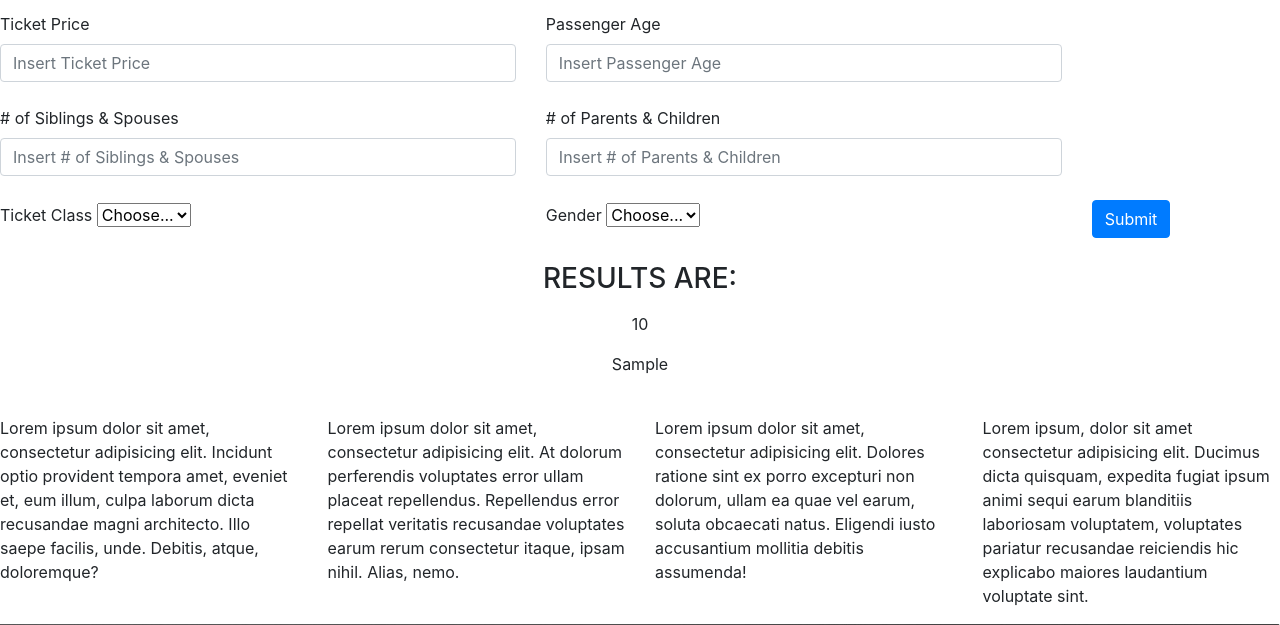
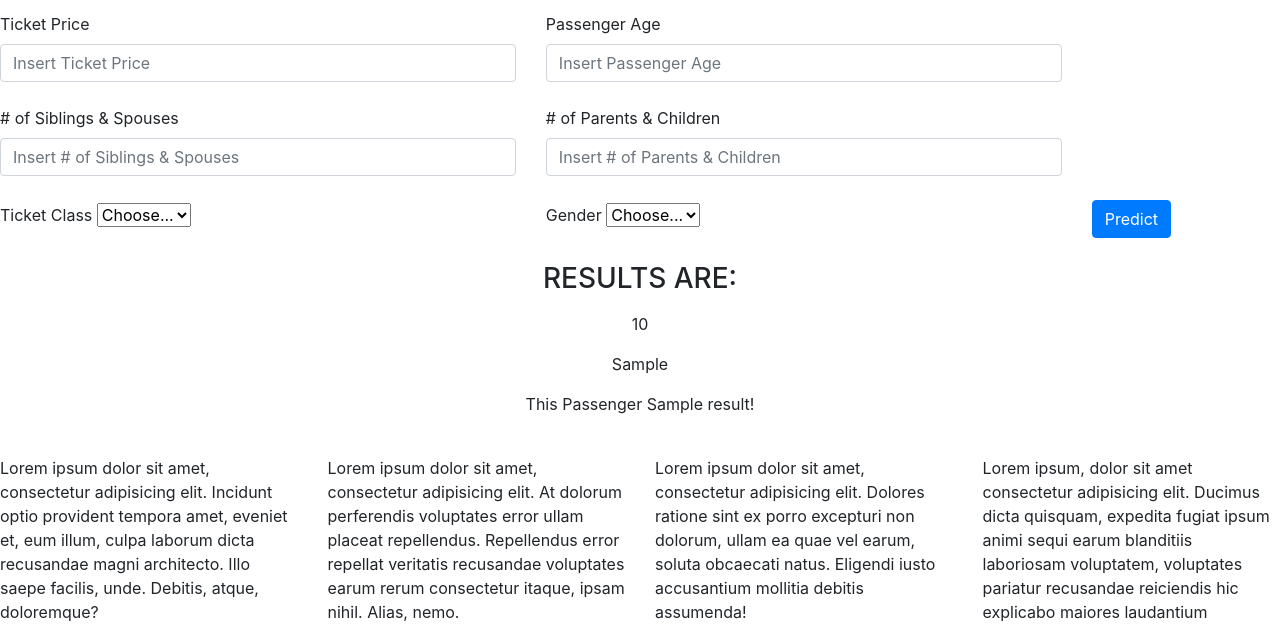
Before and after one commit to GVAlonzo/Project3-T4, a Flask app: template templates/index.html in a window 1280 px wide. Shown: the part 392-1017 px from the top of the page. Run offline with Flask 2, Linux system fonts and the light colour scheme; the template is opened without the code that fills it: most values are stand-ins (such as "Sample title", 1, 10 or a date in 2020); parts of the project's set-up code (start-up, migrations or seed data) failed here and were passed over; some libraries are stand-ins or nearby versions.

Commit message:
added predict to Flask

```diff
--- a/app.py
+++ b/app.py
@@ -1,8 +1,11 @@
 from flask import Flask, render_template, redirect, request
-import predict_titanic
+from pickle import load
+import numpy as np
+import pandas as pd
 # Create an instance of Flask
 app = Flask(__name__)
 
+model = load(open('survival_model_trained.pkl', 'rb'))
 
 # Route to render index.html template using data from Mongo
 @app.route("/")
@@ -16,23 +19,70 @@ def home():
     # Return template and data
     return render_template("index.html",ticketPrice=ticket_price, ticketClass=ticket_class, passengerAge=passenger_age, singblingsSpouses=siblings_spouses, parentsChildren=parents_children, genderMF=gender_mf)
 
-@app.route("/submit", methods=["POST"])
-def form():
-    ticket_price = request.form["price"]
-    ticket_class = int(request.form["class"])
-    passenger_age = request.form["age"]
-    siblings_spouses = request.form["sibsp"]
-    parents_children=request.form["parch"]
-    gender_mf = int(request.form["gender"])
-    predict = predict_titanic.predict(gender_mf)
-    # Right here we"ll do gender next
-    # Return template and data
-    return render_template("index.html",ticketPrice=ticket_price, ticketClass=ticket_class, passengerAge=passenger_age, genderMF=predict)
+# @app.route("/submit", methods=["POST"])
+# def form():
+#     ticket_price = request.form["price"]
+#     ticket_class = (request.form["class"])
+#     passenger_age = request.form["age"]
+#     siblings_spouses = request.form["sibsp"]
+#     parents_children=request.form["parch"]
+#     gender_mf = int(request.form["gender"])
+#     predict = predict_titanic.predict(gender_mf)
+#     # Right here we"ll do gender next
+#     # Return template and data
+    #  return render_template("index.html",ticketPrice=ticket_price, ticketClass=ticket_class, passengerAge=passenger_age, genderMF=predict)
 
 @app.route("/overview")
 def overview():
     return render_template("overview.html")
 
+@app.route('/predict', methods=['POST'])
+def predict():
+
+    ticket_price = float(request.form["price"])
+    ticket_class = int(request.form["class"])
+    passenger_age = float(request.form["age"])
+    # talk about making this a drop down, so they cant make this a bad number
+    siblings_spouses = int(request.form["sibsp"])
+    parents_children= int(request.form["parch"])
+    gender_mf = int(request.form["gender"])
+
+
+    tt = {"ticket_price":ticket_price,
+           "ticket_class":ticket_class,
+           "passenger_age":passenger_age,
+           "siblings_spouses":siblings_spouses,
+           "parents_children":parents_children,
+           "gender_mf":gender_mf,
+           "fake_data":2
+    }
+
+    titanic_variable = pd.DataFrame(tt, index=[0])
+
+    prediction_encoded = model.predict(titanic_variable)
+
+    if prediction_encoded == 0:
+        result = "Died"
+
+    else:
+        result = "Lived"
+
+    # We could put a list of Result Labels such as "Survivor", "Dead"
+    # prediction_labels = [""]
+
+    # features = [float(x) for x in request.form.values()]
+
+    # final_features = [np.array(features)]
+    # print(f'Data from website: {final_features}')
+
+    # prediction_encoded = model.predict(final_features)
+
+    # prediction = prediction_labels[prediction_encoded[0]]
+
+    # prediction_text = f'Predicted Class:  {prediction}'
+    # return render_template('index.html', prediction_text=prediction_text, features=features)
+    return render_template("index.html",ticketPrice=ticket_price, ticketClass=ticket_class, passengerAge=passenger_age, genderMF=predict, result=result)
+
 if __name__ == "__main__":
     app.run(debug=True)
 
--- a/templates/index.html
+++ b/templates/index.html
@@ -26,7 +26,7 @@
       </div>
     </div>
 
-    <form action="/submit" method="POST" class="row gx-3 by-2 align-items-center">
+    <form action='/predict' method="POST" class="row gx-3 by-2 align-items-center">
       <div class="col-sm-5">
         <label class="visually-hidden" for="specificSizeInputName">Ticket Price</label>
         <!-- This is the first input box -->
@@ -71,14 +71,14 @@
         <!-- This is the second drop down box -->
         <select class="form-select" id="genderMF" name="gender">
           <option selected>Choose...</option>
-          <option value="0">Female</option>
-          <option value="1">Male</option>
+          <option value="1">Female</option>
+          <option value="0">Male</option>
         </select>
       </div>
 
       <div class="col-auto">
         <!-- This is our submit button -->
-        <button type="submit" value="Submit" class="btn btn-primary">Submit</button>
+        <button type="submit" value="Submit" class="btn btn-primary">Predict</button>
       </div>
     </form>
     <br>
@@ -88,6 +88,7 @@
       <h3><center>RESULTS ARE:</center></h3>
       <p><center>{{ticketPrice}}</center></p>
       <p><center>{{genderMF}}</center></p>
+      <p><center>This Passenger {{result}}!</center></p>
     </div>
   </div>
 
```
